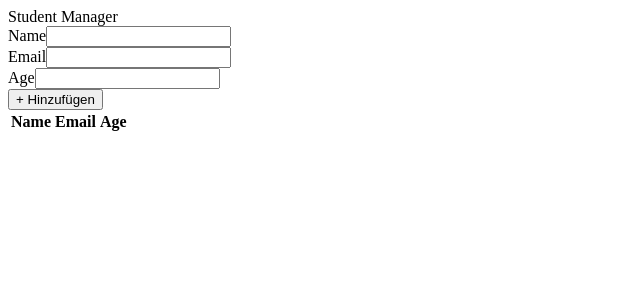
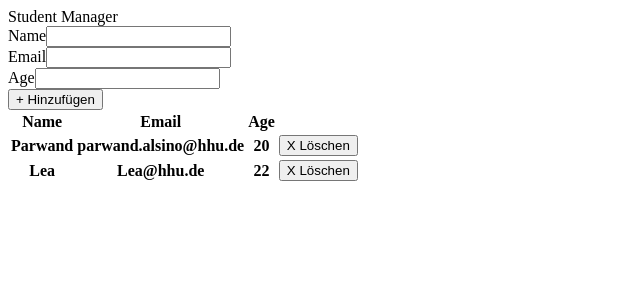
Before and after one commit to Parwand/student-angular-app, an Angular app: page / in a window 1280 px wide. Shown: the top 300 px of the page, without its empty margins (0-640 px from the left). Built offline with nearby package versions, Linux system fonts and the light colour scheme.

Commit message:
used ngForm as Parameter in addStudent function

```diff
--- a/src/app/app.component.ts
+++ b/src/app/app.component.ts
@@ -1,4 +1,5 @@
 import { Component } from '@angular/core';
+import { NgForm } from '@angular/forms';
 import { Student } from './student';
 
 @Component({
@@ -7,18 +8,19 @@ import { Student } from './student';
   styleUrls: ['./app.component.css']
 })
 export class AppComponent {
-  public students:Student[];
-  public newStudent:Student = {
-    name: "Name",
-    email: "Email",
+  public students:Student[] = [{
+    name: "Parwand",
+    email: "parwand.alsino@hhu.de",
     age: 20
-  }
-  constructor() {
-    this.students = [];
-  }
+  },
+  {
+    name: "Lea",
+    email: "Lea@hhu.de",
+    age: 22
+  }]
 
-  public addStudent() {
-      this.students.push(this.newStudent);
+  public addStudent(addForm: NgForm): void{
+      this.students.push(addForm.value);
   }
 
   public deleteStudent(student:Student): void {
```
